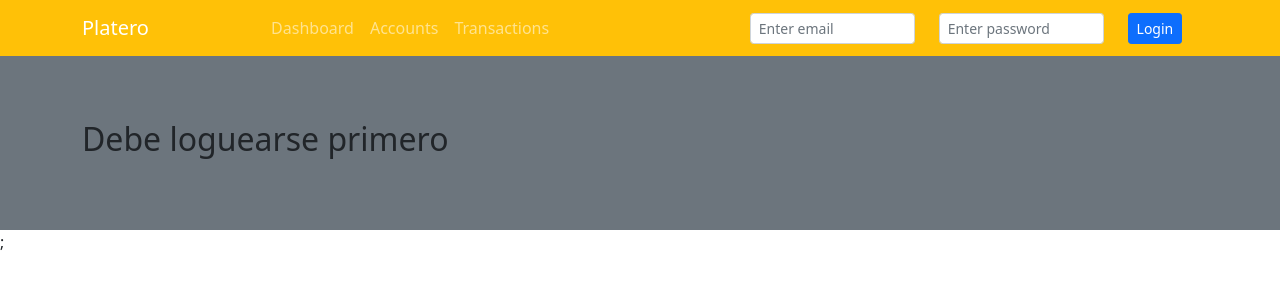
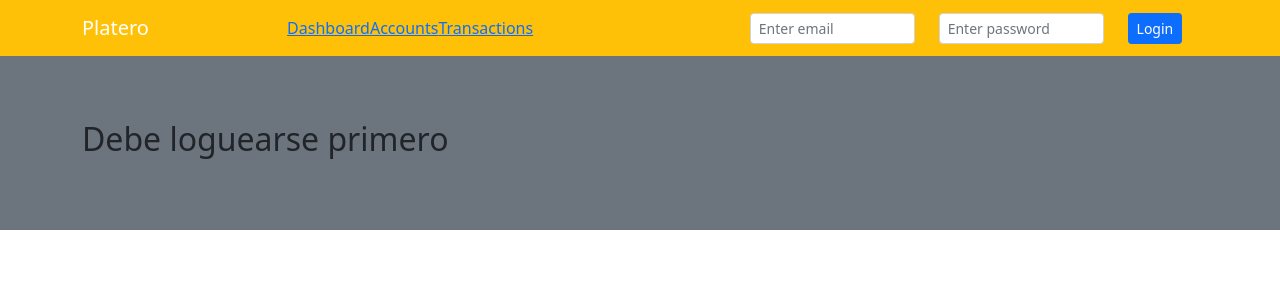
Before and after one commit to WalterCM/platero-react, a React (Create React App) app: page / in a window 1280 px wide. Shown: the top 300 px of the page. Built offline with nearby package versions, Linux system fonts and the light colour scheme; the HTML template or start-up script is replaced by a standard one.

Commit message:
Added basic routing

```diff
--- a/package.json
+++ b/package.json
@@ -15,6 +15,7 @@
     "react-dom": "^17.0.2",
     "react-pro-sidebar": "^0.6.0",
     "react-redux": "^7.2.6",
+    "react-router-dom": "^5.3.0",
     "react-scripts": "^5.0.0",
     "web-vitals": "^1.1.2",
     "yup": "^0.32.11"
--- a/src/App.js
+++ b/src/App.js
@@ -1,26 +1,33 @@
-import Sidebar from './components/Layout/Sidebar';
+import { Fragment } from 'react';
+import { useSelector } from 'react-redux';
+
+import { Switch, Route } from 'react-router-dom';
+
+import Menu from './components/Layout/Menu';
 import Dashboard from './components/Pages/Dashboard';
-
-import styles from './App.module.css';
 import Landing from './components/Pages/Landing';
 import Accounts from './components/Pages/Accounts';
-import Menu from './components/Layout/Menu';
 import Transactions from './components/Pages/Transactions';
-
-import { useSelector } from 'react-redux';
-import { useContext } from 'react';
 
 function App() {
   const isAuthenticated = useSelector(state => state.auth.isAuthenticated);
-  const landing = <Landing />
-  const app1 = <Dashboard />
-  const app2 = <Accounts />
-  const app3 = <Transactions />
   return (
     <div>
       <Menu />
       {!isAuthenticated && <Landing />}
-      {isAuthenticated && <Dashboard />};
+      {isAuthenticated &&
+        <Switch>
+          <Route path="/" exact>
+            <Dashboard />
+          </Route>
+          <Route path="/accounts">
+            <Accounts />
+          </Route>
+          <Route path="/transactions">
+            <Transactions />
+          </Route>
+        </Switch>
+      }
     </div>
   );
 }
--- a/src/components/Layout/Menu.js
+++ b/src/components/Layout/Menu.js
@@ -3,6 +3,7 @@ import styles from './Menu.module.css';
 import { Col, Container, Form, InputGroup, Nav, Navbar, NavDropdown, Row, Button } from 'react-bootstrap';
 import LoginForm from '../Forms/Login';
 import { useSelector } from 'react-redux';
+import { NavLink } from 'react-router-dom';
 
 
 const Menu = props => {
@@ -14,9 +15,9 @@ const Menu = props => {
         <Navbar.Toggle aria-controls="basic-navbar-nav" />
         <Navbar.Collapse>
           <Nav className="ms-auto">
-            <Nav.Link href="">Dashboard</Nav.Link>
-            <Nav.Link href="">Accounts</Nav.Link>
-            <Nav.Link href="">Transactions</Nav.Link>
+            <NavLink to="">Dashboard</NavLink>
+            <NavLink to="/accounts">Accounts</NavLink>
+            <NavLink to="/transactions">Transactions</NavLink>
           </Nav>
           {!isAuthenticated &&
             <Nav className="ms-auto">
--- a/src/index.js
+++ b/src/index.js
@@ -5,15 +5,18 @@ import App from './App';
 import reportWebVitals from './reportWebVitals';
 import 'bootstrap/dist/css/bootstrap.min.css';
 import { Provider } from 'react-redux';
+import { BrowserRouter } from 'react-router-dom';
 
 import store from './store/index';
 
 ReactDOM.render(
-  <React.StrictMode>
-    <Provider store={store} >
-      <App />
-    </Provider>
-  </React.StrictMode>,
+  <BrowserRouter>
+    <React.StrictMode>
+      <Provider store={store} >
+        <App />
+      </Provider>
+    </React.StrictMode>
+  </BrowserRouter>,
   document.getElementById('root')
 );
 
```
Also changed, not shown: 1 other file (tests, documents, lock files or other folders).
